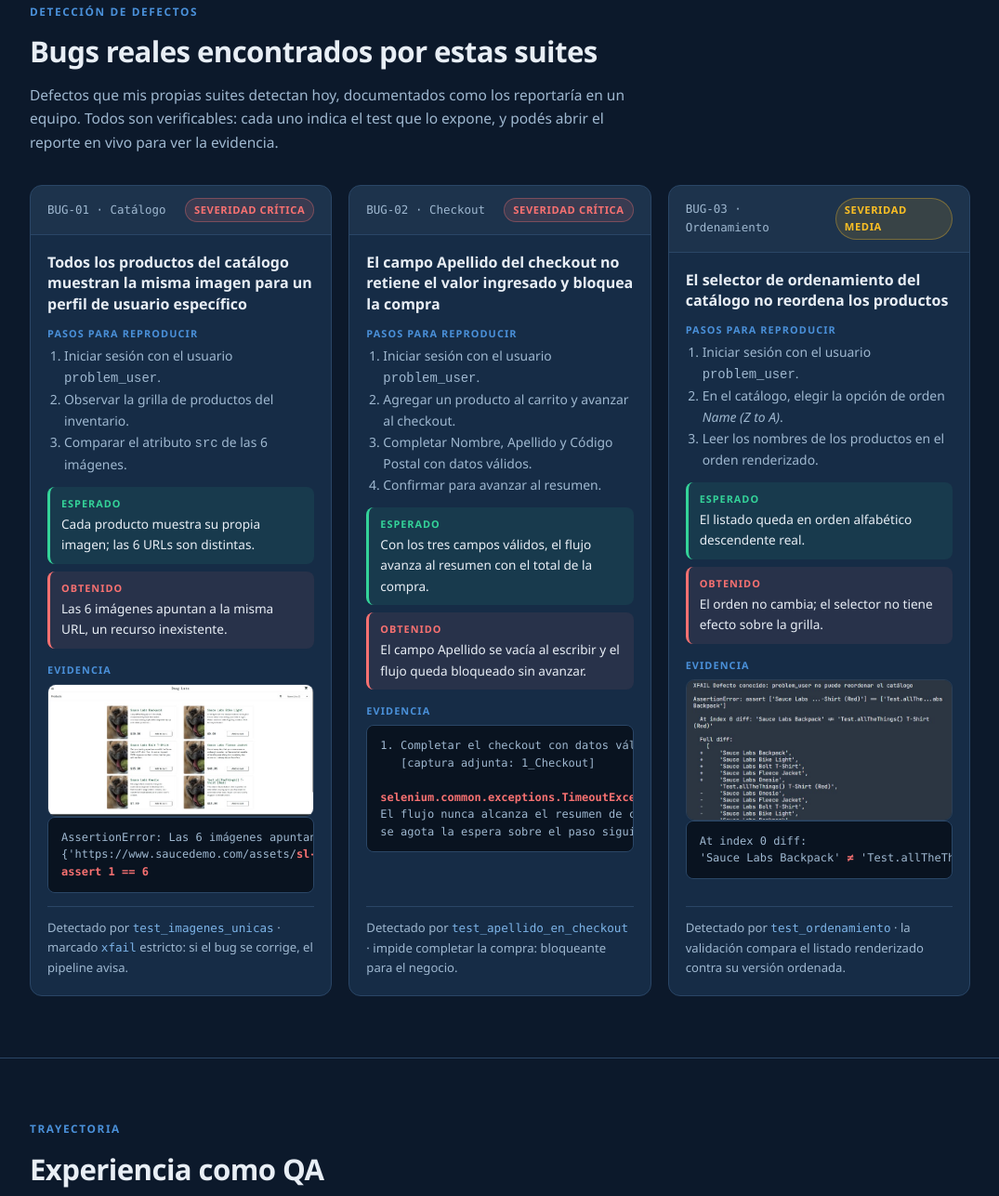
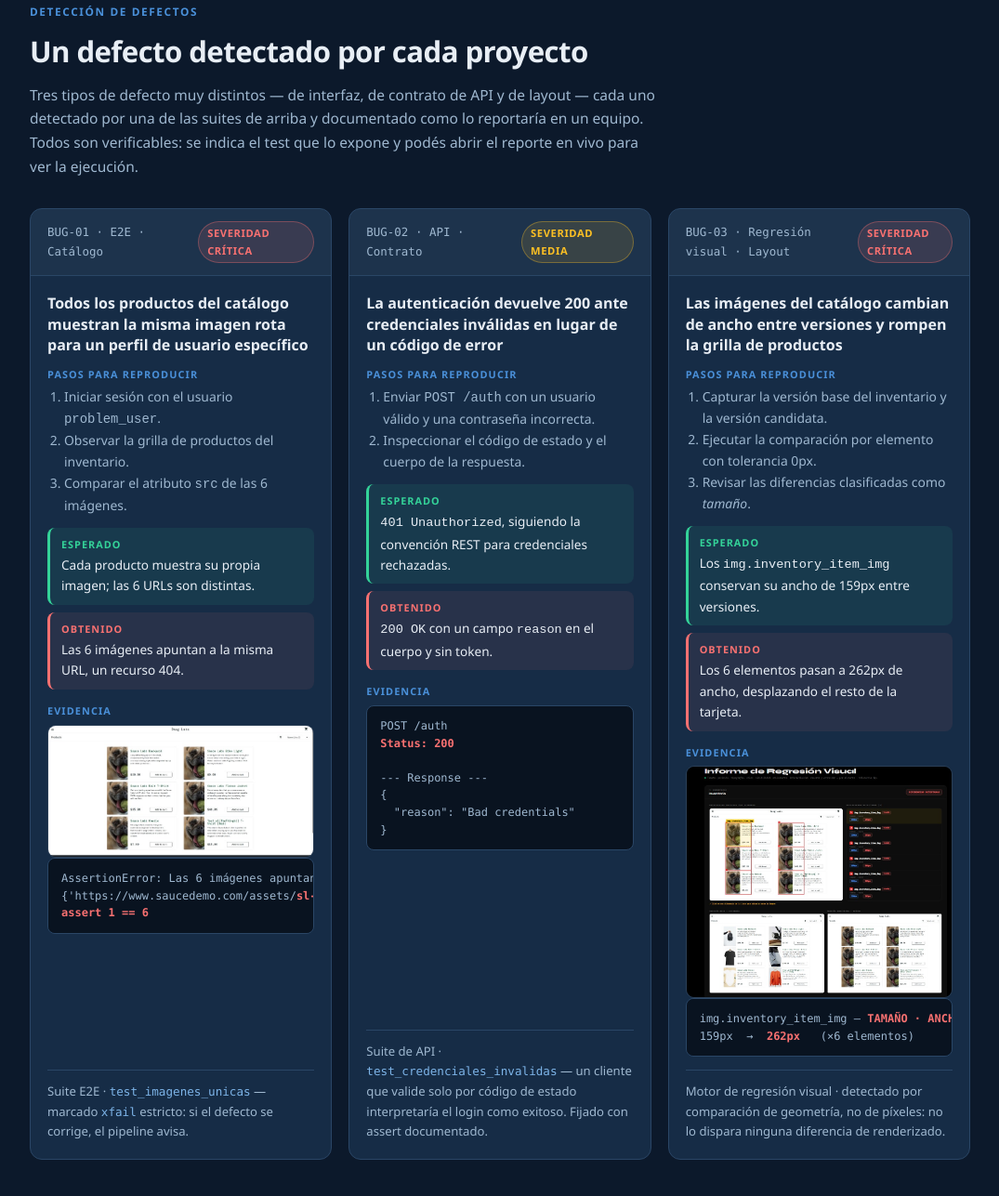
Before and after one commit to Alan2527/portfolio, a plain HTML site: page index.html in a window 1280 px wide. Shown: the part 4681-5968 px from the top of the page at 93% size, without its empty margins (102-1177 px from the left). Drawn offline with Linux system fonts and the light colour scheme.

Commit message:
Un defecto por proyecto: E2E, contrato de API y regresion visual

```diff
--- a/index.html
+++ b/index.html
@@ -447,19 +447,19 @@
     <div class="inner">
       <div class="encabezado">
         <div class="kicker">Detección de defectos</div>
-        <h2>Bugs reales encontrados por estas suites</h2>
-        <p>Defectos que mis propias suites detectan hoy, documentados como los reportaría en un equipo. Todos son verificables: cada uno indica el test que lo expone, y podés abrir el reporte en vivo para ver la evidencia.</p>
+        <h2>Un defecto detectado por cada proyecto</h2>
+        <p>Tres tipos de defecto muy distintos — de interfaz, de contrato de API y de layout — cada uno detectado por una de las suites de arriba y documentado como lo reportaría en un equipo. Todos son verificables: se indica el test que lo expone y podés abrir el reporte en vivo para ver la ejecución.</p>
       </div>
 
       <div class="bugs">
 
         <article class="bug">
           <div class="bug-cab">
-            <span class="bug-id">BUG-01 · Catálogo</span>
+            <span class="bug-id">BUG-01 · E2E · Catálogo</span>
             <span class="sev sev-critica">Severidad crítica</span>
           </div>
           <div class="bug-cuerpo">
-            <h3>Todos los productos del catálogo muestran la misma imagen para un perfil de usuario específico</h3>
+            <h3>Todos los productos del catálogo muestran la misma imagen rota para un perfil de usuario específico</h3>
             <div class="bug-campo">
               <div class="et">Pasos para reproducir</div>
               <ol>
@@ -470,7 +470,7 @@
             </div>
             <div class="bug-comparacion">
               <div class="esperado"><span class="et2">Esperado</span>Cada producto muestra su propia imagen; las 6 URLs son distintas.</div>
-              <div class="obtenido"><span class="et2">Obtenido</span>Las 6 imágenes apuntan a la misma URL, un recurso inexistente.</div>
+              <div class="obtenido"><span class="et2">Obtenido</span>Las 6 imágenes apuntan a la misma URL, un recurso 404.</div>
             </div>
             <div class="evidencia">
               <div class="et">Evidencia</div>
@@ -481,71 +481,70 @@
 {'https://www.saucedemo.com/assets/<b>sl-404</b>-Cq1a9k9X.jpg'}
 <b>assert 1 == 6</b></pre>
             </div>
-            <div class="bug-pie">Detectado por <code>test_imagenes_unicas</code> · marcado <code>xfail</code> estricto: si el bug se corrige, el pipeline avisa.</div>
+            <div class="bug-pie">Suite E2E · <code>test_imagenes_unicas</code> — marcado <code>xfail</code> estricto: si el defecto se corrige, el pipeline avisa.</div>
           </div>
         </article>
 
         <article class="bug">
           <div class="bug-cab">
-            <span class="bug-id">BUG-02 · Checkout</span>
-            <span class="sev sev-critica">Severidad crítica</span>
+            <span class="bug-id">BUG-02 · API · Contrato</span>
+            <span class="sev sev-media">Severidad media</span>
           </div>
           <div class="bug-cuerpo">
-            <h3>El campo Apellido del checkout no retiene el valor ingresado y bloquea la compra</h3>
+            <h3>La autenticación devuelve 200 ante credenciales inválidas en lugar de un código de error</h3>
             <div class="bug-campo">
               <div class="et">Pasos para reproducir</div>
               <ol>
-                <li>Iniciar sesión con el usuario <code>problem_user</code>.</li>
-                <li>Agregar un producto al carrito y avanzar al checkout.</li>
-                <li>Completar Nombre, Apellido y Código Postal con datos válidos.</li>
-                <li>Confirmar para avanzar al resumen.</li>
+                <li>Enviar <code>POST /auth</code> con un usuario válido y una contraseña incorrecta.</li>
+                <li>Inspeccionar el código de estado y el cuerpo de la respuesta.</li>
               </ol>
             </div>
             <div class="bug-comparacion">
-              <div class="esperado"><span class="et2">Esperado</span>Con los tres campos válidos, el flujo avanza al resumen con el total de la compra.</div>
-              <div class="obtenido"><span class="et2">Obtenido</span>El campo Apellido se vacía al escribir y el flujo queda bloqueado sin avanzar.</div>
+              <div class="esperado"><span class="et2">Esperado</span><code>401 Unauthorized</code>, siguiendo la convención REST para credenciales rechazadas.</div>
+              <div class="obtenido"><span class="et2">Obtenido</span><code>200 OK</code> con un campo <code>reason</code> en el cuerpo y sin token.</div>
             </div>
             <div class="evidencia">
               <div class="et">Evidencia</div>
-              <pre>1. Completar el checkout con datos válidos — 40s 642ms
-   [captura adjunta: 1_Checkout]
+              <pre>POST /auth
+<b>Status: 200</b>
 
-<b>selenium.common.exceptions.TimeoutException</b>
-El flujo nunca alcanza el resumen de compra:
-se agota la espera sobre el paso siguiente.</pre>
+--- Response ---
+{
+  "reason": "Bad credentials"
+}</pre>
             </div>
-            <div class="bug-pie">Detectado por <code>test_apellido_en_checkout</code> · impide completar la compra: bloqueante para el negocio.</div>
+            <div class="bug-pie">Suite de API · <code>test_credenciales_invalidas</code> — un cliente que valide solo por código de estado interpretaría el login como exitoso. Fijado con assert documentado.</div>
           </div>
         </article>
 
         <article class="bug">
           <div class="bug-cab">
-            <span class="bug-id">BUG-03 · Ordenamiento</span>
-            <span class="sev sev-media">Severidad media</span>
+            <span class="bug-id">BUG-03 · Regresión visual · Layout</span>
+            <span class="sev sev-critica">Severidad crítica</span>
           </div>
           <div class="bug-cuerpo">
-            <h3>El selector de ordenamiento del catálogo no reordena los productos</h3>
+            <h3>Las imágenes del catálogo cambian de ancho entre versiones y rompen la grilla de productos</h3>
             <div class="bug-campo">
               <div class="et">Pasos para reproducir</div>
               <ol>
-                <li>Iniciar sesión con el usuario <code>problem_user</code>.</li>
-                <li>En el catálogo, elegir la opción de orden <em>Name (Z to A)</em>.</li>
-                <li>Leer los nombres de los productos en el orden renderizado.</li>
+                <li>Capturar la versión base del inventario y la versión candidata.</li>
+                <li>Ejecutar la comparación por elemento con tolerancia 0px.</li>
+                <li>Revisar las diferencias clasificadas como <em>tamaño</em>.</li>
               </ol>
             </div>
             <div class="bug-comparacion">
-              <div class="esperado"><span class="et2">Esperado</span>El listado queda en orden alfabético descendente real.</div>
-              <div class="obtenido"><span class="et2">Obtenido</span>El orden no cambia; el selector no tiene efecto sobre la grilla.</div>
+              <div class="esperado"><span class="et2">Esperado</span>Los <code>img.inventory_item_img</code> conservan su ancho de 159px entre versiones.</div>
+              <div class="obtenido"><span class="et2">Obtenido</span>Los 6 elementos pasan a 262px de ancho, desplazando el resto de la tarjeta.</div>
             </div>
             <div class="evidencia">
               <div class="et">Evidencia</div>
-              <a class="shot" href="capturas/evidencia/bug-03-orden.jpg" data-lightbox>
-                <img src="capturas/evidencia/bug-03-orden.jpg" alt="Diff del listado esperado contra el renderizado tras elegir Name Z to A">
+              <a class="shot" href="capturas/regresion-visual.jpg" data-lightbox>
+                <img src="capturas/regresion-visual.jpg" alt="Informe de regresión visual con las 6 diferencias de tamaño marcadas sobre la captura">
               </a>
-              <pre>At index 0 diff:
-'Sauce Labs Backpack' <b>≠</b> 'Test.allTheThings() T-Shirt (Red)'</pre>
+              <pre>img.inventory_item_img — <b>TAMAÑO · ANCHO</b>
+159px  →  <b>262px</b>   (×6 elementos)</pre>
             </div>
-            <div class="bug-pie">Detectado por <code>test_ordenamiento</code> · la validación compara el listado renderizado contra su versión ordenada.</div>
+            <div class="bug-pie">Motor de regresión visual · detectado por comparación de geometría, no de píxeles: no lo dispara ninguna diferencia de renderizado.</div>
           </div>
         </article>
 
```
Also changed, not shown: capturas/evidencia/bug-03-orden.jpg (deleted).
